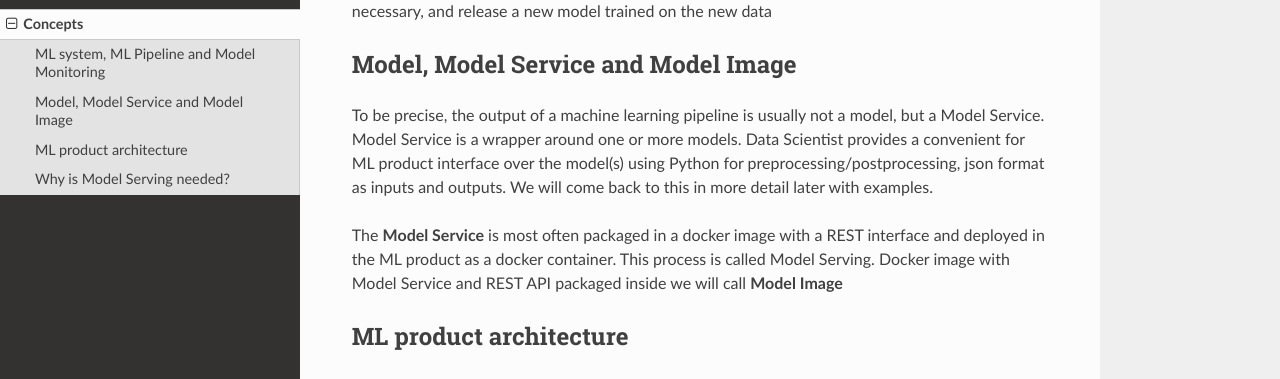
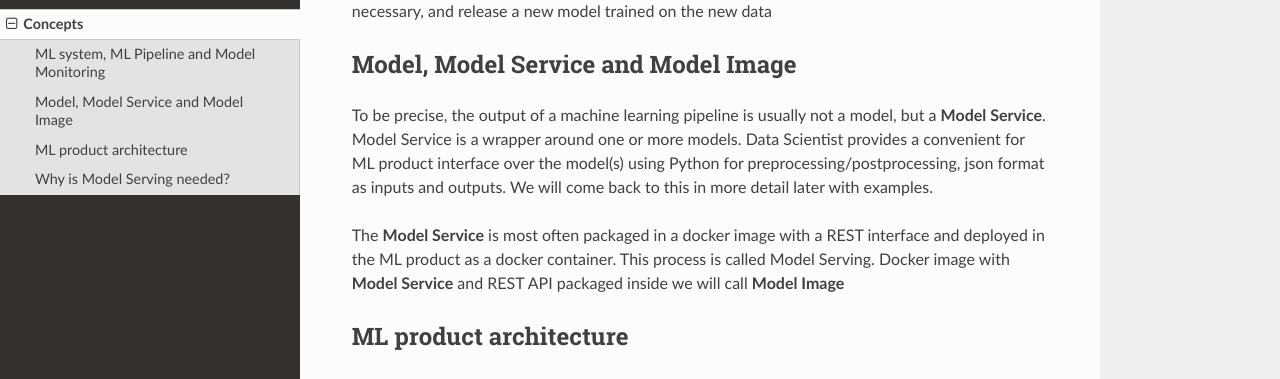
Before and after one commit to 4-DS/SinaraML-Def-Guide, a Sphinx documentation site: the page built from docs/source/concepts.rst, in a window 1280 px wide and 900 px high, scrolled down 1481 px. Shown: the part 152-531 px from the top of the window. Built offline with Sphinx 7.4.7 and the Read the Docs theme 2.0.0, drawn with Linux system fonts in a browser that asks for light colours.

```diff
--- a/docs/source/concepts.rst
+++ b/docs/source/concepts.rst
@@ -28,9 +28,9 @@ How should the Adam-Ivan problem have been solved? Ivan would have to analyze th
 Model, Model Service and Model Image
 ************************************
 
-To be precise, the output of a machine learning pipeline is usually not a model, but a Model Service. Model Service is a wrapper around one or more models. Data Scientist provides a convenient for ML product interface over the model(s) using Python for preprocessing/postprocessing, json format as inputs and outputs. We will come back to this in more detail later with examples.
+To be precise, the output of a machine learning pipeline is usually not a model, but a **Model Service**. Model Service is a wrapper around one or more models. Data Scientist provides a convenient for ML product interface over the model(s) using Python for preprocessing/postprocessing, json format as inputs and outputs. We will come back to this in more detail later with examples.
 
-The **Model Service** is most often packaged in a docker image with a REST interface and deployed in the ML product as a docker container. This process is called Model Serving. Docker image with Model Service and REST API packaged inside we will call **Model Image**
+The **Model Service** is most often packaged in a docker image with a REST interface and deployed in the ML product as a docker container. This process is called Model Serving. Docker image with **Model Service** and REST API packaged inside we will call **Model Image**
 
 ML product architecture
 ************************
```
